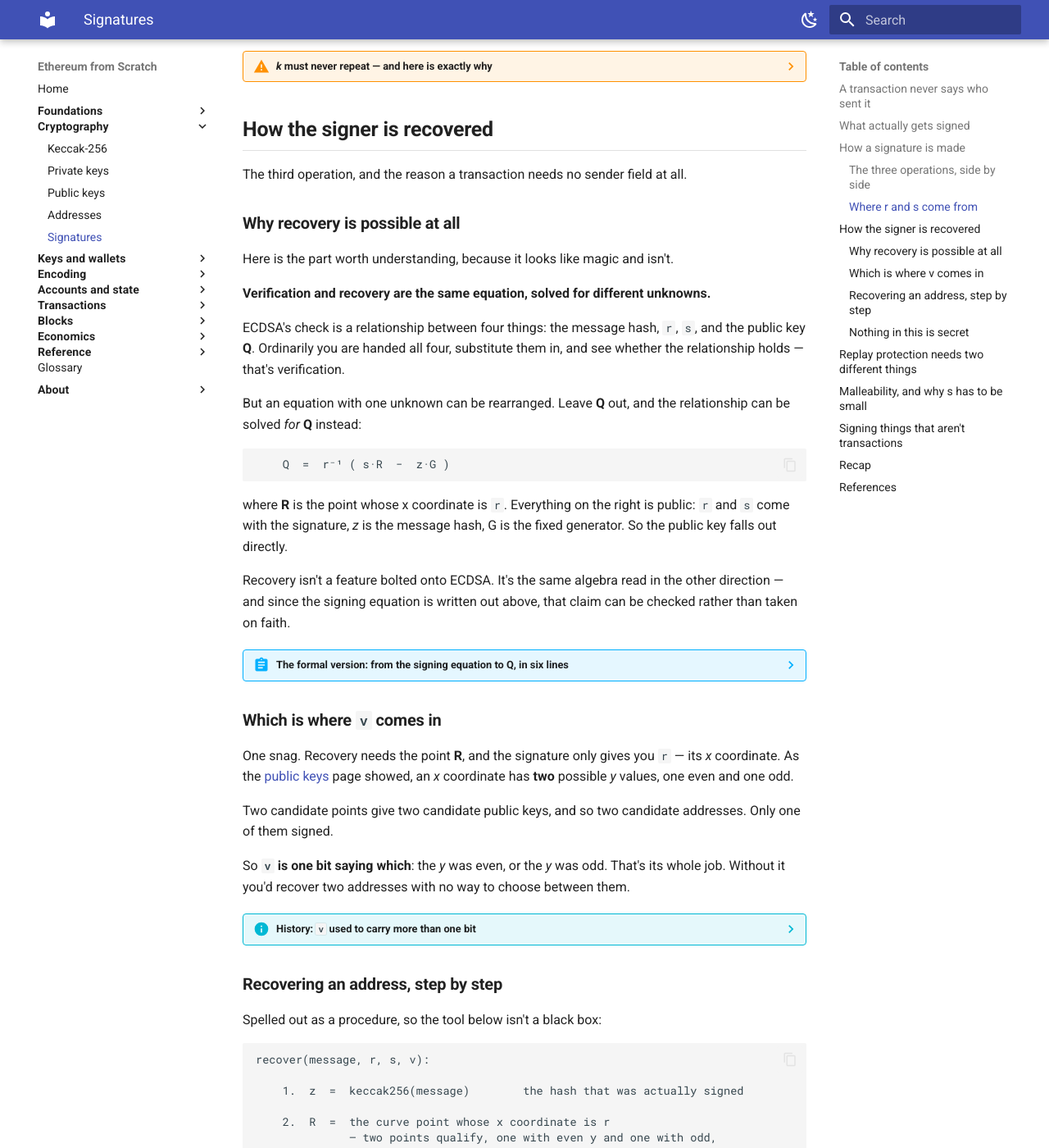
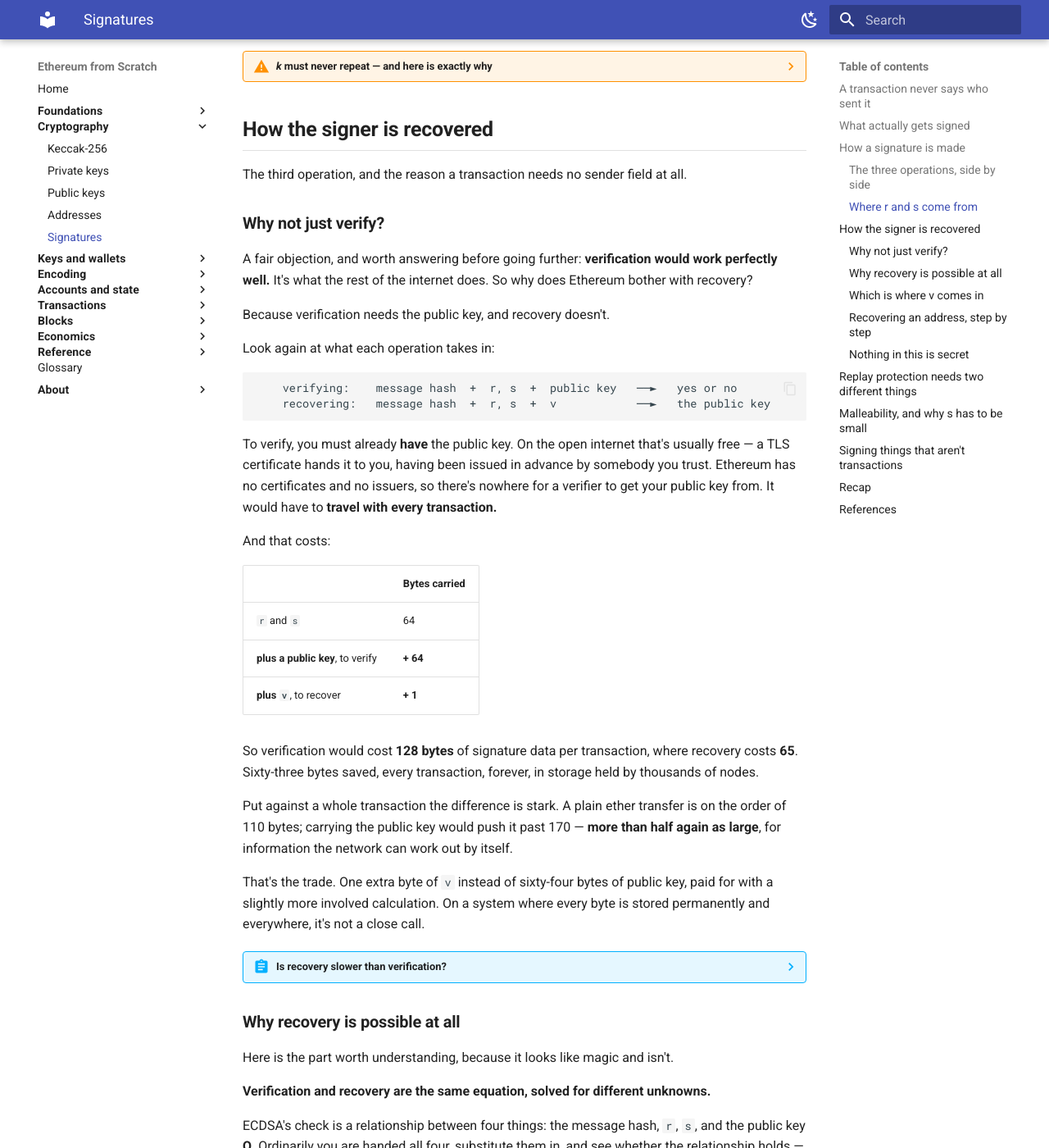
Before and after one commit to davide-stocco/ethereum-from-scratch, an MkDocs documentation site: the page built from docs/crypto/signatures.md, in a window 1280 px wide and 1400 px high, scrolled down 2587 px. Shown: the whole window at 82% size. Built offline with MkDocs 1.6.1 and Material for MkDocs 9.7.7, drawn with Linux system fonts in a browser that asks for light colours; some of the changed text lies outside the part shown.

Commit message:
Answer why recovery exists when verification would do
Davide asked why the page bothers with both. It never said, and the
honest answer is that verification would work perfectly well — which
makes the omission worse, not better.

The reason is that verification needs the public key and recovery
doesn't. On the open internet a TLS certificate hands you the key, so
verification is free. Ethereum has no certificates and no issuers, so
the key would have to travel with every transaction.

With numbers: verification would carry 128 bytes of signature data per
transaction against recovery's 65. A plain transfer is on the order of
110 bytes, so including the public key would push it past 170 — more
than half again as large, for something the network can derive itself.

A collapsed box handles the follow-up question, since "it's smaller"
invites "but is it slower": not meaningfully. Verification is two point
multiplications, recovery needs a modular square root plus comparable
multiplication. Same order of work, which is why the decision came down
to bytes rather than speed.

````diff
--- a/docs/crypto/signatures.md
+++ b/docs/crypto/signatures.md
@@ -151,6 +151,45 @@ Neither value reveals *d*, and neither reveals *k*. And because *k* is fresh eve
 ## How the signer is recovered
 
 The third operation, and the reason a transaction needs no sender field at all.
+
+### Why not just verify?
+
+A fair objection, and worth answering before going further: **verification would work perfectly well.** It's what the rest of the internet does. So why does Ethereum bother with recovery?
+
+Because verification needs the public key, and recovery doesn't.
+
+Look again at what each operation takes in:
+
+```
+    verifying:    message hash  +  r, s  +  public key   ──►   yes or no
+    recovering:   message hash  +  r, s  +  v            ──►   the public key
+```
+
+To verify, you must already **have** the public key. On the open internet that's usually free — a TLS certificate hands it to you, having been issued in advance by somebody you trust. Ethereum has no certificates and no issuers, so there's nowhere for a verifier to get your public key from. It would have to **travel with every transaction.**
+
+And that costs:
+
+| | Bytes carried |
+| --- | --- |
+| `r` and `s` | 64 |
+| **plus a public key**, to verify | **+ 64** |
+| **plus `v`**, to recover | **+ 1** |
+
+So verification would cost **128 bytes** of signature data per transaction, where recovery costs **65**. Sixty-three bytes saved, every transaction, forever, in storage held by thousands of nodes.
+
+Put against a whole transaction the difference is stark. A plain ether transfer is on the order of 110 bytes; carrying the public key would push it past 170 — **more than half again as large**, for information the network can work out by itself.
+
+That's the trade. One extra byte of `v` instead of sixty-four bytes of public key, paid for with a slightly more involved calculation. On a system where every byte is stored permanently and everywhere, it's not a close call.
+
+??? abstract "Is recovery slower than verification?"
+
+    Not meaningfully. Verification works out to two point multiplications;
+    recovery needs a modular square root to rebuild **R** from `r`, plus
+    comparable multiplication. The same order of work either way.
+
+    Which is why the decision came down to bytes rather than speed. Had
+    recovery been dramatically more expensive, 64 bytes might have been the
+    cheaper thing to pay.
 
 ### Why recovery is possible at all
 
@@ -414,6 +453,7 @@ A private key will sign any bytes you give it, and plenty of uses have nothing t
 - **A transaction has no sender field.** The address is recovered from the signature, so the signature *is* the claim of identity.
 - What's signed is the **hash of the transaction**, which protects every field at once.
 - `r` and `s` are the signature; `v` is one bit saying which of two possible public keys to recover.
+- **Verification would have worked too** — but it needs the public key, and Ethereum has no certificates to supply one. Recovery buys the same guarantee for one byte of `v` instead of 64 bytes of public key in every transaction.
 - **The same message signed twice gives different signatures**, both recovering the same address.
 - A tampered message recovers **a different address**, not an error — nothing in a signature says whose it should have been.
 - Replay needs two defences: the **nonce** within a chain, the **chain id** across chains.
````
